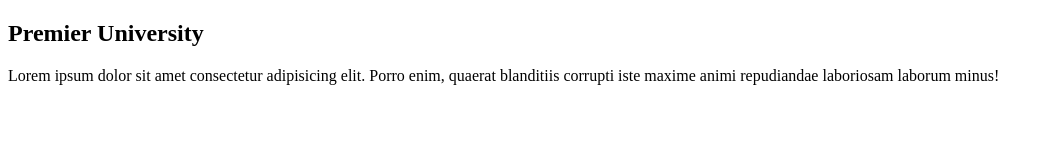
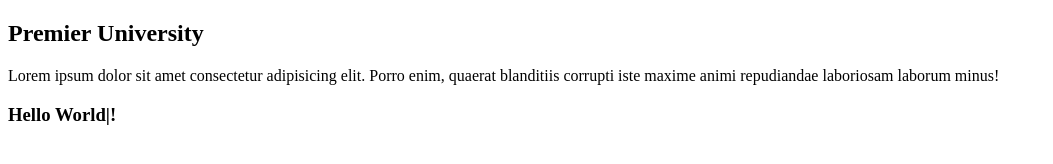
Before and after one commit to iqbalhossainpuc/second-website, a plain HTML site: page index.html in a window 1280 px wide. Shown: the whole page, without its empty margins (0-1053 px from the left). Drawn offline with Linux system fonts and the light colour scheme.

Commit message:
Update index.html

```diff
--- a/index.html
+++ b/index.html
@@ -9,6 +9,7 @@
 <body>
     <h2>Premier University</h2>
     <p>Lorem ipsum dolor sit amet consectetur adipisicing elit. Porro enim, quaerat blanditiis corrupti iste maxime animi repudiandae laboriosam laborum minus!</p>
+    <h3>Hello World|!</h3>
 
     </body>
 </html>
```
